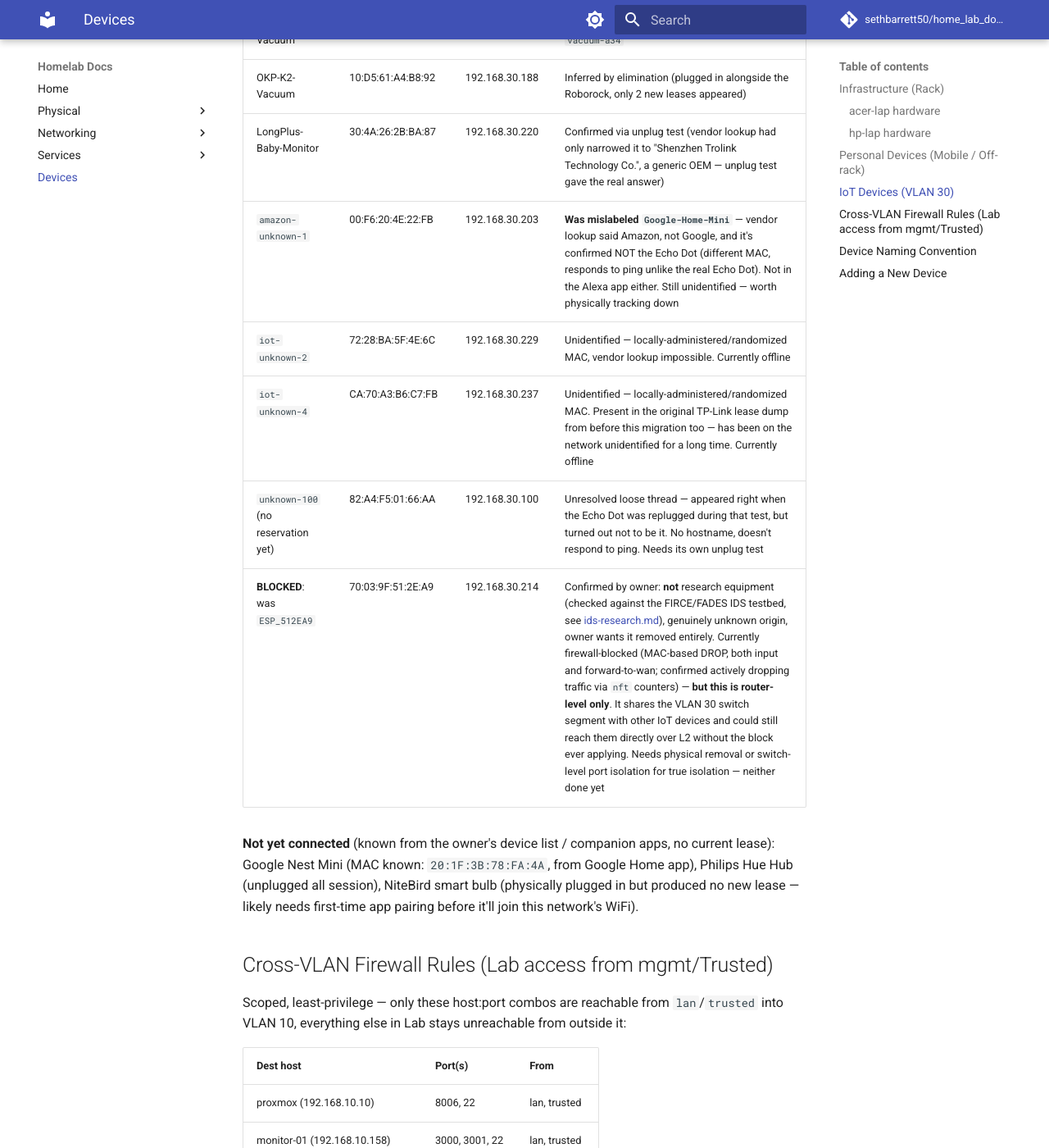
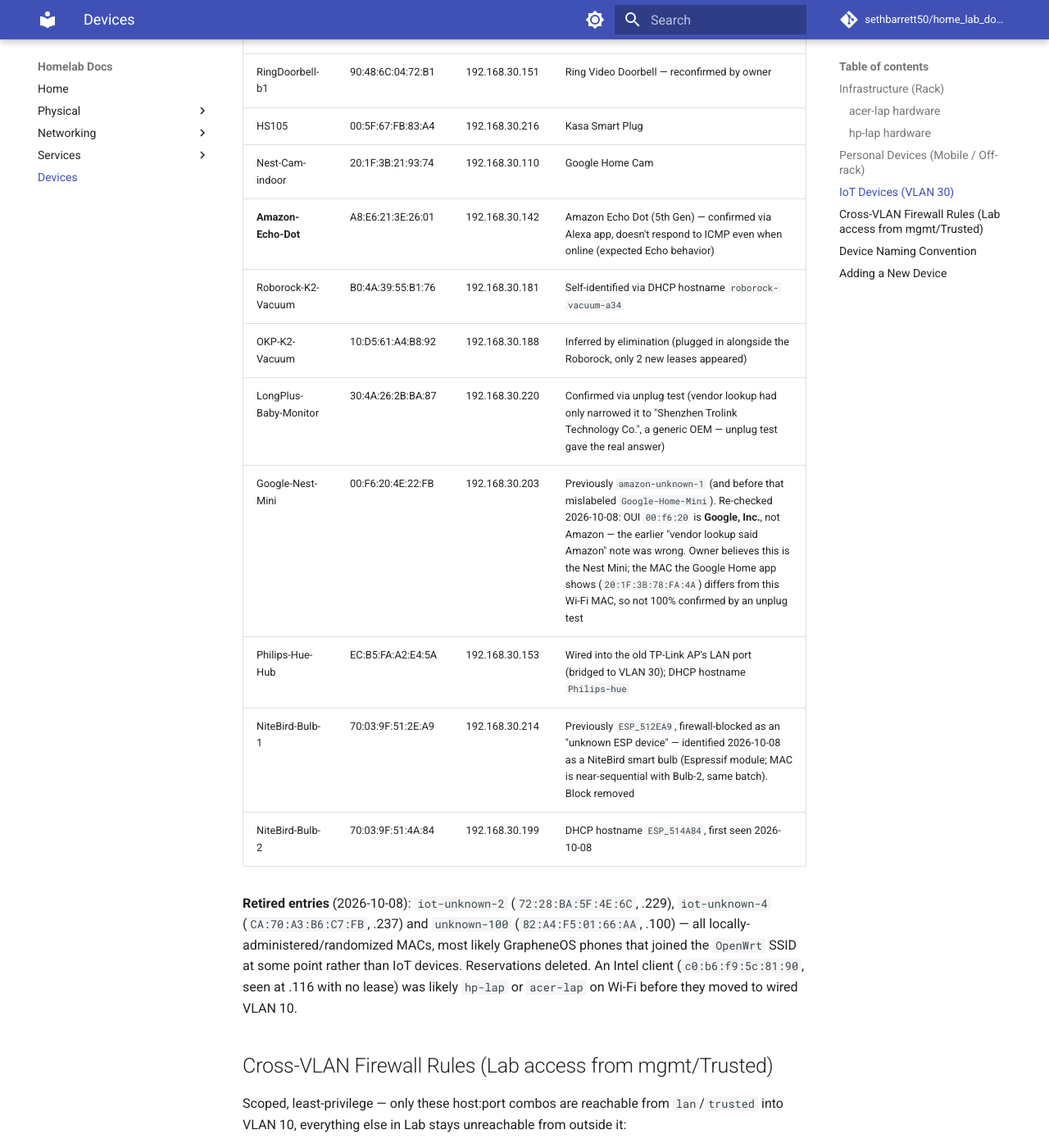
Before and after one commit to sethbarrett50/home_lab_docs, an MkDocs documentation site: the page built from docs/devices/README.md, in a window 1280 px wide and 1400 px high, scrolled down 5197 px. Shown: the whole window at 82% size. Built offline with MkDocs 1.6.1 and Material for MkDocs 9.7.7, drawn with Linux system fonts in a browser that asks for light colours; comment, search, counter and statistics services are not loaded; some of the changed text lies outside the part shown.

Commit message:
docs: resolve unknown IoT devices and reconcile personal devices (#19)
- ESP_512EA9 (blocked as unknown) and new ESP_514A84 are NiteBird bulbs;
  block removed, reserved as NiteBird-Bulb-1/-2
- amazon-unknown-1 is Google (OUI 00:f6:20), renamed Google-Nest-Mini
- Philips Hue Hub joined wired via the IoT AP, reserved at .153
- iot-unknown-2/-4 and unknown-100 retired as randomized-MAC phones
- Personal devices: MacBook, XPS 16, Pixel 6/3 (GrapheneOS), iPhone 7 on
  VLAN 20, tracked by name since their MACs are randomized

Claude-Session: https://claude.ai/code/session_01QCu8aA3HVga8dWn1RuHCKa

```diff
--- a/docs/devices/README.md
+++ b/docs/devices/README.md
@@ -58,11 +58,21 @@ Collected 2026-10-08 via `dmidecode`, `lscpu`, `lsblk`, `lspci` and sysfs.
 WiFi: SSID `dfair_lab` (both 2.4GHz/`radio0` and 5GHz/`radio1`), bound to
 VLAN 20 (Trusted), on the Flint 2 itself.
 
+Phones and Macs use per-network or per-connection randomized MACs
+(GrapheneOS re-randomizes on every connection by default), so these devices
+are tracked by name rather than MAC and get no DHCP reservations — expect
+many stale randomized-MAC neighbor entries on `br-lan.20`.
+
 | Device | VLAN | Notes |
 |---|---|---|
-| Phone (tested) | 20 | Confirmed working on `dfair_lab` |
-| MacBook Pro | 20 | Reconnected from the old IoT `OpenWrt` SSID to `dfair_lab` |
-| Everything else from the original PhD-lab device list (XPS16, Pixel 6, iPhone 7, Samsung) | — | Not yet reconnected post-move; re-add here as they come online |
+| MacBook Pro M1 | 20 | Reconnected from the old IoT `OpenWrt` SSID to `dfair_lab` |
+| Dell XPS 16 | 20 | Likely the Intel `80:c0:1e:35:9d:be` client — the only non-randomized MAC on VLAN 20 |
+| Pixel 6 (GrapheneOS) | 20 | Randomized MAC |
+| Pixel 3 (GrapheneOS) | 20 | Randomized MAC |
+| iPhone 7 | 20 | Private Wi-Fi address |
+
+The Samsung (Galaxy A71 5G) is the dedicated IoT setup/test phone and lives
+on VLAN 30 — see below.
 
 ## IoT Devices (VLAN 30)
 
@@ -71,7 +81,9 @@ to current MAC/IP so they don't drift. Bridged in via the old TP-Link AP
 (`iot-ap`, SSID `OpenWrt`) on switch port 6. Identified via a mix of MAC
 vendor lookup (`api.macvendors.com`) and ground-truth checks in each device's
 companion app — vendor lookup alone caused one mislabel (see note below), so
-app-based confirmation is the more reliable method going forward.
+app-based confirmation is the more reliable method going forward. For new
+devices, `logread -f -e dnsmasq-dhcp` on the router shows each DHCPACK
+(MAC + hostname) live as a device joins.
 
 | Name | MAC | IP | Notes |
 |---|---|---|---|
@@ -83,14 +95,18 @@ app-based confirmation is the more reliable method going forward.
 | Roborock-K2-Vacuum | B0:4A:39:55:B1:76 | 192.168.30.181 | Self-identified via DHCP hostname `roborock-vacuum-a34` |
 | OKP-K2-Vacuum | 10:D5:61:A4:B8:92 | 192.168.30.188 | Inferred by elimination (plugged in alongside the Roborock, only 2 new leases appeared) |
 | LongPlus-Baby-Monitor | 30:4A:26:2B:BA:87 | 192.168.30.220 | Confirmed via unplug test (vendor lookup had only narrowed it to "Shenzhen Trolink Technology Co.", a generic OEM — unplug test gave the real answer) |
-| `amazon-unknown-1` | 00:F6:20:4E:22:FB | 192.168.30.203 | **Was mislabeled `Google-Home-Mini`** — vendor lookup said Amazon, not Google, and it's confirmed NOT the Echo Dot (different MAC, responds to ping unlike the real Echo Dot). Not in the Alexa app either. Still unidentified — worth physically tracking down |
-| `iot-unknown-2` | 72:28:BA:5F:4E:6C | 192.168.30.229 | Unidentified — locally-administered/randomized MAC, vendor lookup impossible. Currently offline |
-| `iot-unknown-4` | CA:70:A3:B6:C7:FB | 192.168.30.237 | Unidentified — locally-administered/randomized MAC. Present in the original TP-Link lease dump from before this migration too — has been on the network unidentified for a long time. Currently offline |
-| `unknown-100` (no reservation yet) | 82:A4:F5:01:66:AA | 192.168.30.100 | Unresolved loose thread — appeared right when the Echo Dot was replugged during that test, but turned out not to be it. No hostname, doesn't respond to ping. Needs its own unplug test |
-| **BLOCKED**: was `ESP_512EA9` | 70:03:9F:51:2E:A9 | 192.168.30.214 | Confirmed by owner: **not** research equipment (checked against the FIRCE/FADES IDS testbed, see [ids-research.md](../services/ids-research.md)), genuinely unknown origin, owner wants it removed entirely. Currently firewall-blocked (MAC-based DROP, both input and forward-to-wan; confirmed actively dropping traffic via `nft` counters) — **but this is router-level only**. It shares the VLAN 30 switch segment with other IoT devices and could still reach them directly over L2 without the block ever applying. Needs physical removal or switch-level port isolation for true isolation — neither done yet |
+| Google-Nest-Mini | 00:F6:20:4E:22:FB | 192.168.30.203 | Previously `amazon-unknown-1` (and before that mislabeled `Google-Home-Mini`). Re-checked 2026-10-08: OUI `00:f6:20` is **Google, Inc.**, not Amazon — the earlier "vendor lookup said Amazon" note was wrong. Owner believes this is the Nest Mini; the MAC the Google Home app shows (`20:1F:3B:78:FA:4A`) differs from this Wi-Fi MAC, so not 100% confirmed by an unplug test |
+| Philips-Hue-Hub | EC:B5:FA:A2:E4:5A | 192.168.30.153 | Wired into the old TP-Link AP's LAN port (bridged to VLAN 30); DHCP hostname `Philips-hue` |
+| NiteBird-Bulb-1 | 70:03:9F:51:2E:A9 | 192.168.30.214 | Previously `ESP_512EA9`, firewall-blocked as an "unknown ESP device" — identified 2026-10-08 as a NiteBird smart bulb (Espressif module; MAC is near-sequential with Bulb-2, same batch). Block removed |
+| NiteBird-Bulb-2 | 70:03:9F:51:4A:84 | 192.168.30.199 | DHCP hostname `ESP_514A84`, first seen 2026-10-08 |
 
-**Not yet connected** (known from the owner's device list / companion apps, no current lease):
-Google Nest Mini (MAC known: `20:1F:3B:78:FA:4A`, from Google Home app), Philips Hue Hub (unplugged all session), NiteBird smart bulb (physically plugged in but produced no new lease — likely needs first-time app pairing before it'll join this network's WiFi).
+**Retired entries** (2026-10-08): `iot-unknown-2` (`72:28:BA:5F:4E:6C`, .229),
+`iot-unknown-4` (`CA:70:A3:B6:C7:FB`, .237) and `unknown-100`
+(`82:A4:F5:01:66:AA`, .100) — all locally-administered/randomized MACs, most
+likely GrapheneOS phones that joined the `OpenWrt` SSID at some point rather
+than IoT devices. Reservations deleted. An Intel client
+(`c0:b6:f9:5c:81:90`, seen at .116 with no lease) was likely `hp-lap` or
+`acer-lap` on Wi-Fi before they moved to wired VLAN 10.
 
 ## Cross-VLAN Firewall Rules (Lab access from mgmt/Trusted)
 
```
Also changed, not shown: docs/networking/README.md (+1 -1 lines), docs/networking/vlans.md (+1 -1 lines), docs/physical/README.md (+2 -1 lines), docs/services/ids-research.md (+11 -14 lines).
